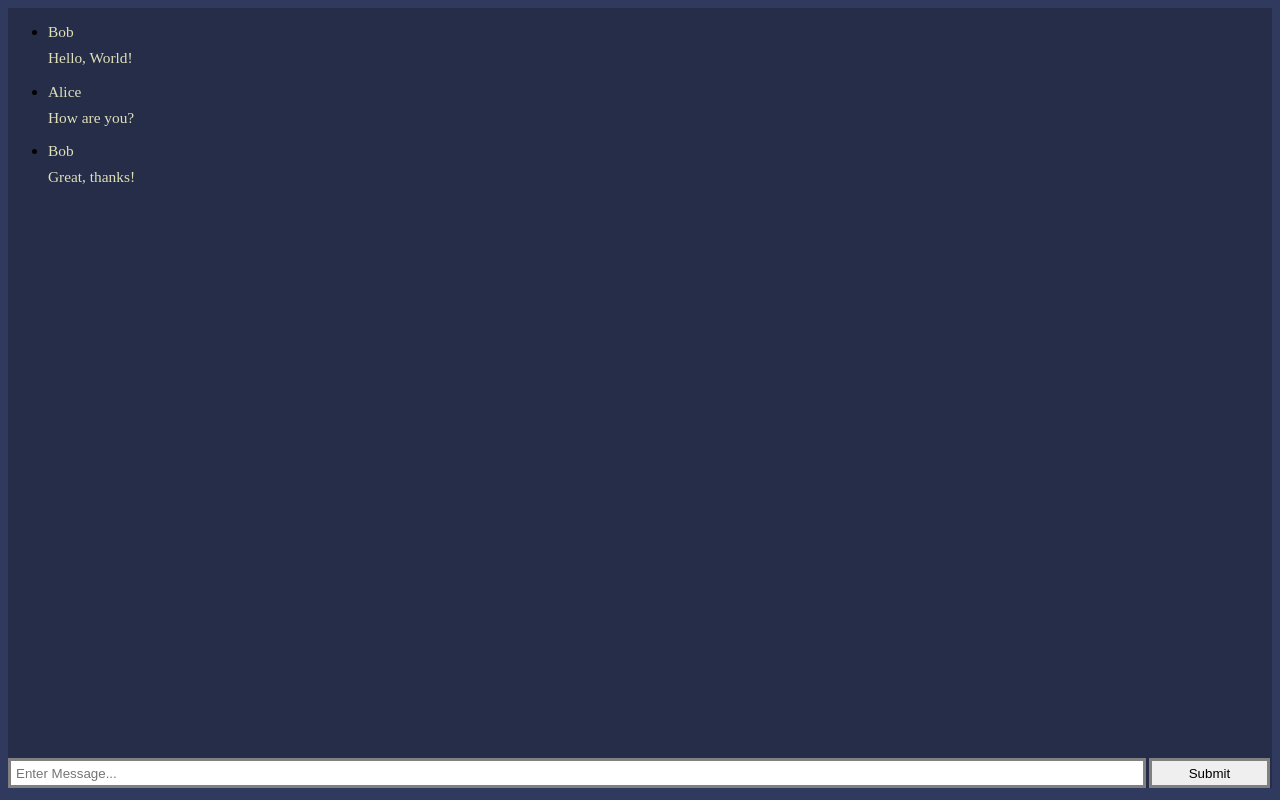
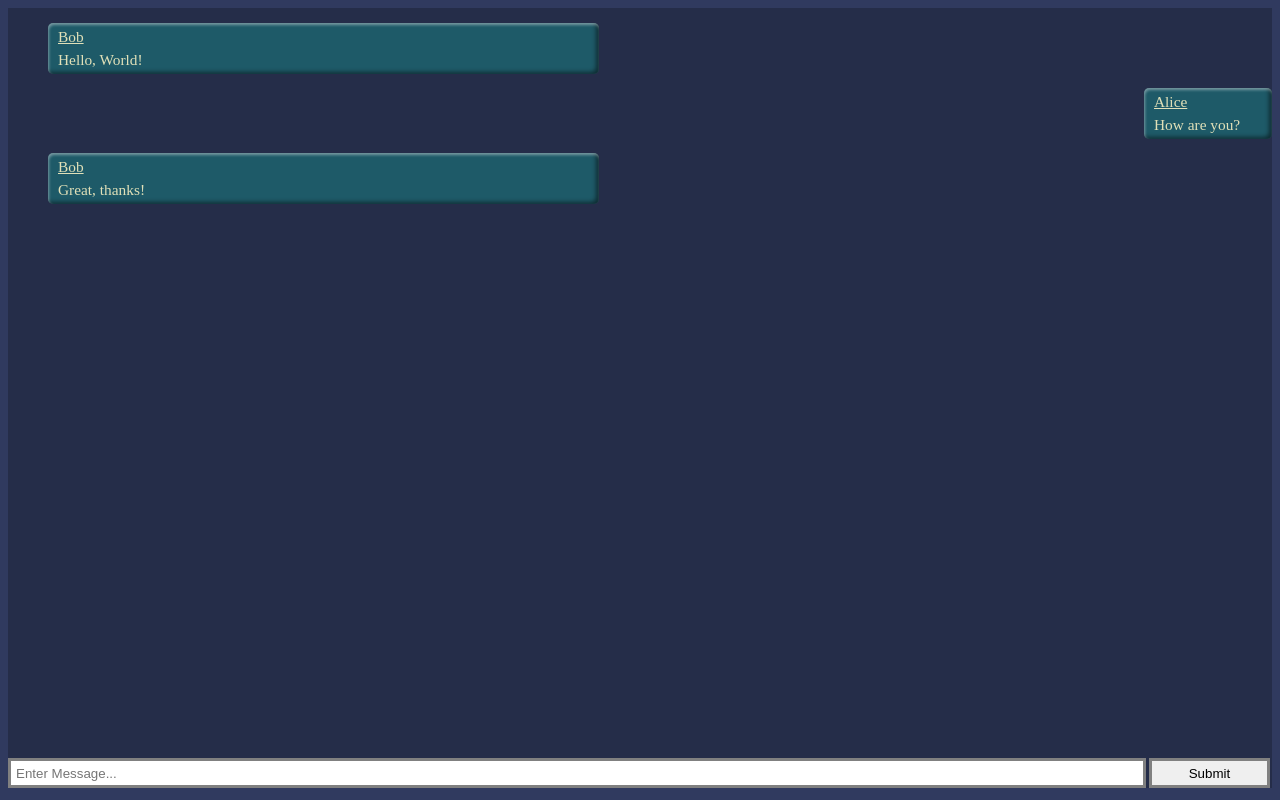
Before and after one commit to ScottRobinson03/week-7-project, a website: page public/index.html in a window 1280 px wide. Drawn offline with Linux system fonts and the light colour scheme.

Commit message:
Add message bubbles

```diff
--- a/public/index.html
+++ b/public/index.html
@@ -22,19 +22,19 @@
         <section id="message-section">
             <div id="message-display-container">
                 <ul id="message-display">
-                    <li>
+                    <li class="message-component">
                         <div class="message-container">
                             <p class="username">Bob</p>
                             <p class="message-content">Hello, World!</p>
                         </div>
                     </li>
-                    <li>
+                    <li class="own-message message-component">
                         <div class="message-container">
                             <p class="username">Alice</p>
                             <p class="message-content">How are you?</p>
                         </div>
                     </li>
-                    <li>
+                    <li class="message-component">
                         <div class="message-container">
                             <p class="username">Bob</p>
                             <p class="message-content">Great, thanks!</p>
--- a/public/script.js
+++ b/public/script.js
@@ -9,6 +9,7 @@ submitButton.addEventListener("click", (e) => {
 
 function displayMessage(messageContent) {
     const li = document.createElement("li");
+    li.classList.add("message-component", "own-message");
 
     const div = document.createElement("div");
     div.classList.add("message-container");
--- a/public/style.css
+++ b/public/style.css
@@ -21,18 +21,28 @@ body {
     height: 97.5vh;
 }
 
-div#colour-scheme {
-    text-align: center;
-}
-
-div#message-display-container {
-    overflow-y: scroll;
-}
-
 button#submit-message-btn {
     border: 3px solid grey;
     height: 30px;
     width: 9.5%;
+}
+
+/*div#colour-scheme {
+    text-align: center;
+}*/
+
+div.message-container {
+    background-color: #1e5a68;;
+    border-radius: 5px;
+    box-shadow: 1px 2px 3px rgba(255, 255, 255, 40%) inset, -3px -2px 4px rgba(0, 0, 0, 50%) inset;
+    margin-bottom: 14px;
+    min-width: 10vw;
+}
+
+div#message-display-container {
+    display: flex;
+    flex-direction: column;
+    overflow-y: scroll;
 }
 
 input#message-content {
@@ -44,21 +54,27 @@ input#message-content {
     width: 90%;
 }
 
+li.message-component {
+    max-width: 45%;
+}
+
+li.own-message {
+    align-self: flex-end;
+}
+
 main {
     height: 100%;
 }
 
-p {
+p.message-content, p.username {
     color: #E0E0B8;
-    margin-top: 0px;
+    margin: 0 5px;
+    padding: 5px;
 }
 
 p.username {
-    margin-bottom: 8px;
-}
-
-p.message {
-    margin-bottom: 32px;
+    padding-bottom: 0;
+    text-decoration: underline;
 }
 
 p.error {
@@ -75,6 +91,9 @@ section#message-section {
 }
 
 ul#message-display {
+    display: flex;
+    flex-direction: column;
+    list-style-type: none;
     margin-bottom: 0px;
 }
 
```
